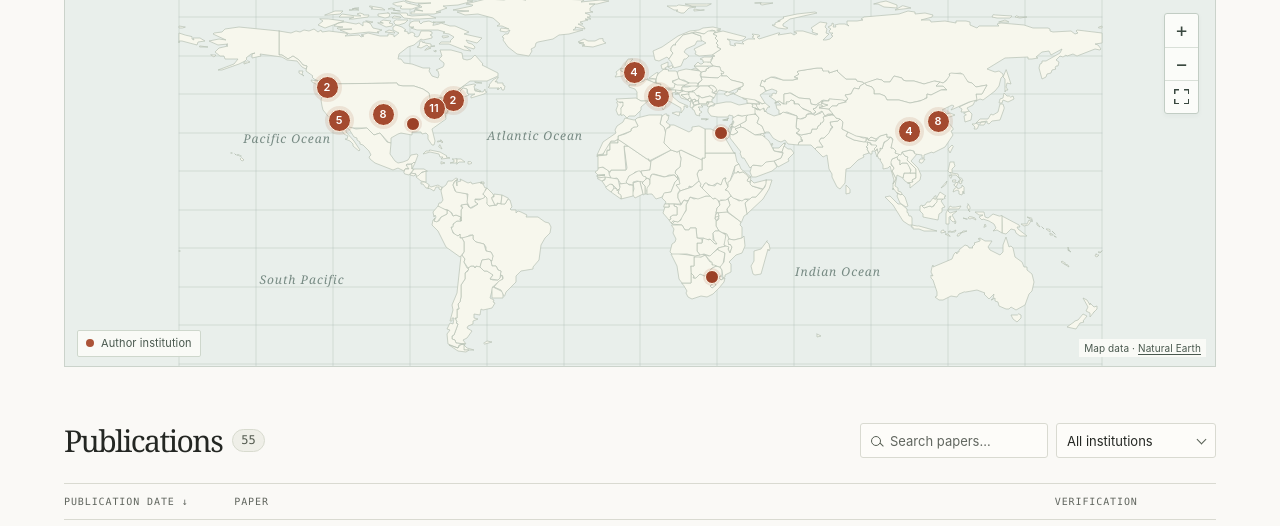
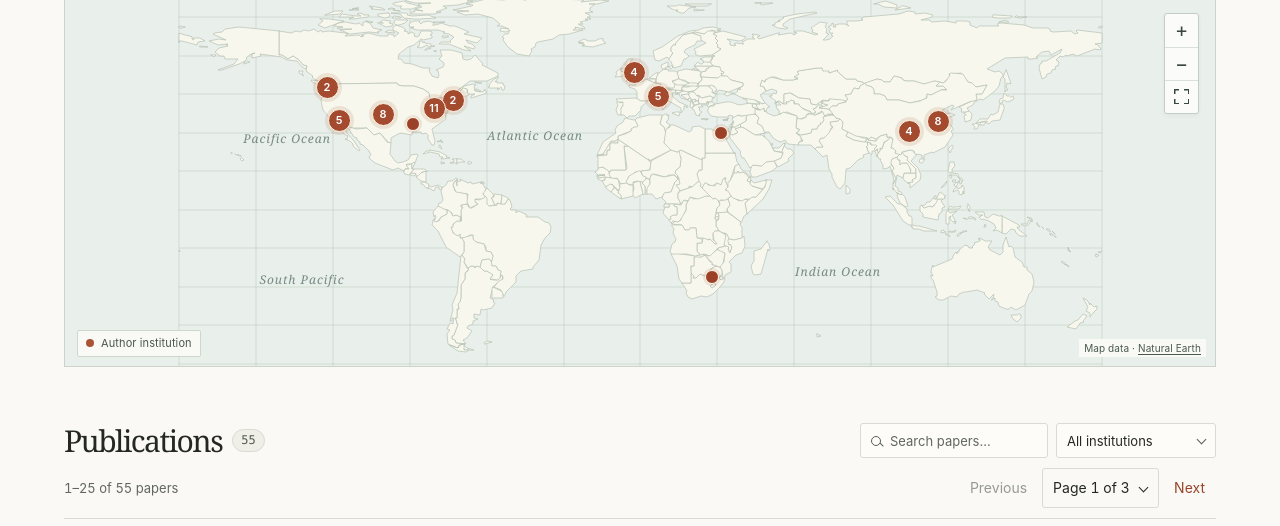
Before and after one commit to zilinzhuang/andes-usage, a plain HTML site: page index.html in a window 1280 px wide. Shown: the part 369-895 px from the top of the page. Drawn offline with Linux system fonts and the light colour scheme.

Commit message:
Paginate the publication list in groups of 25

```diff
--- a/assets/app.js
+++ b/assets/app.js
@@ -2,8 +2,10 @@
 
 const byId = (id) => document.getElementById(id);
 const locale = "en-US";
+const pageSize = 25;
 const institutions = new Map();
 let papers = [];
+let filteredPapers = [];
 let map;
 let markerLayer;
 let selected = "";
@@ -76,24 +78,61 @@ function searchText(paper) {
   return [paper.title, authors, paper.venue, paper.date, paper.usage, ...names].join(" ").toLocaleLowerCase(locale);
 }
 
-function refresh() {
-  const matched = papers.filter(p => p.search.includes(query));
-  const visible = matched.filter(p => !selected || p.institutions.includes(selected));
+function initPagination() {
+  for (const nav of document.querySelectorAll(".pagination")) {
+    nav.append(byId("page-controls").content.cloneNode(true));
+    const picker = nav.querySelector("select");
+    const changePage = page => {
+      renderPage(page);
+      const heading = byId("papers-heading");
+      heading.focus({preventScroll: true});
+      heading.scrollIntoView({block: "start", behavior: "instant"});
+    };
+    nav.querySelector(".previous-page").addEventListener("click", () => changePage(Number(picker.value) - 1));
+    nav.querySelector(".next-page").addEventListener("click", () => changePage(Number(picker.value) + 1));
+    picker.addEventListener("change", () => changePage(Number(picker.value)));
+  }
+}
+
+function renderPage(page = 1) {
+  const total = filteredPapers.length;
+  const pageCount = Math.ceil(total / pageSize);
+  const start = (page - 1) * pageSize;
+  const rows = filteredPapers.slice(start, start + pageSize);
   const list = byId("papers");
-  if (visible.length) {
-    list.replaceChildren(...visible.map(addPaperRow));
+  if (rows.length) {
+    list.replaceChildren(...rows.map(addPaperRow));
   } else {
     list.replaceChildren(element("p", "empty", "No matching papers. Try another search or institution."));
   }
   list.setAttribute("aria-busy", "false");
-  byId("visible-count").textContent = visible.length;
-  const filterActive = Boolean(query || selected);
-  byId("clear-filters").hidden = !filterActive;
-  byId("selection-note").textContent = filterActive
-    ? `${visible.length} of ${papers.length} papers${selected ? " · " + institutions.get(selected).name : ""}`
-    : "";
-  const matchingInstitutions = new Set(matched.flatMap(p => p.institutions));
-  renderMarkers([...institutions.values()].filter(inst => matchingInstitutions.has(inst.id)));
+
+  const noun = query || selected ? (total === 1 ? "match" : "matches") : (total === 1 ? "paper" : "papers");
+  byId("selection-note").textContent = pageCount > 1
+    ? `${start + 1}–${start + rows.length} of ${total} ${noun}`
+    : `${total} ${noun}`;
+  for (const nav of document.querySelectorAll(".pagination")) {
+    nav.hidden = pageCount < 2;
+    if (nav.hidden) continue;
+    const picker = nav.querySelector("select");
+    if (picker.length !== pageCount) {
+      picker.replaceChildren();
+      for (let number = 1; number <= pageCount; number++) {
+        picker.add(new Option(`Page ${number} of ${pageCount}`, number));
+      }
+    }
+    picker.value = String(page);
+    nav.querySelector(".previous-page").disabled = page === 1;
+    nav.querySelector(".next-page").disabled = page === pageCount;
+  }
+}
+
+function refresh() {
+  filteredPapers = papers.filter(p => p.search.includes(query) && (!selected || p.institutions.includes(selected)));
+  byId("visible-count").textContent = filteredPapers.length;
+  byId("clear-filters").hidden = !(query || selected);
+  renderPage();
+  refreshMarkersForQuery();
 }
 
 function chooseInstitution(id) {
@@ -259,6 +298,7 @@ async function start() {
   byId("paper-count").textContent = papers.length;
   byId("institution-count").textContent = institutions.size;
   byId("country-count").textContent = new Set([...institutions.values()].map(inst => inst.country).filter(Boolean)).size;
+  initPagination();
   byId("search").addEventListener("input", event => {
     query = event.target.value.trim().toLocaleLowerCase(locale);
     map?.closePopup();
--- a/assets/site.css
+++ b/assets/site.css
@@ -97,7 +97,18 @@ section[id] { scroll-margin-top: 20px; }
 .institution-select { width: 160px; }
 .institution-select select { appearance: none; padding: 0 25px 0 10px; text-overflow: ellipsis; }
 .institution-select::after { content: ""; position: absolute; top: 12px; right: 10px; width: 6px; height: 6px; border: solid #586055; border-width: 0 1.5px 1.5px 0; transform: rotate(45deg); pointer-events: none; }
-.results-info { display: flex; align-items: center; gap: 12px; min-height: 14px; margin: 4px 0 7px; color: var(--muted); font-size: 12px; }
+.results-toolbar { display: flex; align-items: center; justify-content: space-between; flex-wrap: wrap; gap: 6px 16px; margin: 10px 0; }
+.results-info { display: flex; align-items: center; gap: 12px; color: var(--muted); font-size: 13px; font-variant-numeric: tabular-nums; }
+#papers-heading { scroll-margin-top: 16px; }
+.pagination { display: flex; align-items: center; gap: 4px; font-size: 14px; line-height: 1.3; }
+.pagination-bottom { justify-content: flex-end; margin-top: 14px; }
+.pagination button, .page-picker select { min-height: 40px; padding: 0 10px; border: 1px solid transparent; border-radius: 3px; background: transparent; }
+.pagination button { color: var(--accent); }
+.pagination button:hover:enabled, .page-picker select:hover { background: #efefe8; }
+.pagination button:disabled { color: var(--muted); opacity: .65; cursor: default; }
+.page-picker { position: relative; }
+.page-picker select { appearance: none; border-color: var(--rule); padding-right: 28px; color: var(--ink); font-variant-numeric: tabular-nums; }
+.page-picker::after { content: ""; position: absolute; right: 12px; top: calc(50% - 4px); width: 6px; height: 6px; border: solid currentColor; border-width: 0 1.5px 1.5px 0; transform: rotate(45deg); pointer-events: none; }
 .results-info button { padding: 0; border: none; background: none; text-decoration: underline; text-underline-offset: 2px; color: var(--accent); }
 .column-head, .paper-row { display: grid; grid-template-columns: minmax(105px, 12%) minmax(0, 1fr) minmax(100px, 14%); gap: clamp(12px, 2.5vw, 34px); }
 .column-head { border-block: 1px solid var(--rule); padding: 10px 0; font: 10px/1.5 var(--mono); text-transform: uppercase; letter-spacing: .09em; color: var(--muted); }
@@ -153,7 +164,9 @@ section[id] { scroll-margin-top: 20px; }
   .filters label { flex: 1; min-width: 0; }
   .column-head { display: none; }
   #papers { border-top: 1px solid var(--rule); }
-  .results-info { min-height: 0; margin: 9px 0; }
+  .results-toolbar { margin: 8px 0; }
+  .pagination { margin-left: auto; }
+  .pagination button, .page-picker select { min-height: 44px; }
   .paper-row { display: flex; flex-direction: column; align-items: flex-start; gap: 5px; padding: 15px 0; }
   .paper-row time { font-size: 11px; }
   .evidence { margin-top: 3px; }
--- a/index.html
+++ b/index.html
@@ -56,15 +56,24 @@
 
     <section id="publications" class="publications" aria-labelledby="papers-heading">
       <div class="section-heading paper-heading">
-        <div class="heading-count"><h2 id="papers-heading">Publications</h2><span class="count-pill" id="visible-count" aria-label="Matching publications">–</span></div>
+        <div class="heading-count"><h2 id="papers-heading" tabindex="-1">Publications</h2><span class="count-pill" id="visible-count" aria-label="Matching publications">–</span></div>
         <div class="filters">
           <label class="search-box"><span class="magnifier" aria-hidden="true"></span><span class="sr-only">Search publications</span><input id="search" type="search" placeholder="Search papers…" autocomplete="off"></label>
           <label class="institution-select"><span class="sr-only">Filter by institution</span><select id="affiliation"><option value="">All institutions</option></select></label>
         </div>
       </div>
-      <div class="results-info"><span id="selection-note" role="status">Loading publications…</span><button id="clear-filters" type="button" hidden>Clear filters</button></div>
+      <div class="results-toolbar">
+        <div class="results-info"><span id="selection-note" role="status">Loading publications…</span><button id="clear-filters" type="button" hidden>Clear filters</button></div>
+        <nav class="pagination" aria-label="Publication pages above the list" hidden></nav>
+      </div>
       <div class="column-head" aria-hidden="true"><span>Publication date ↓</span><span>Paper</span><span>Verification</span></div>
       <div id="papers" aria-busy="true"></div>
+      <nav class="pagination pagination-bottom" aria-label="Publication pages below the list" hidden></nav>
+      <template id="page-controls">
+        <button type="button" class="previous-page" aria-label="Previous page" aria-controls="papers">Previous</button>
+        <label class="page-picker"><span class="sr-only">Jump to publication page</span><select aria-controls="papers"></select></label>
+        <button type="button" class="next-page" aria-label="Next page" aria-controls="papers">Next</button>
+      </template>
       <noscript><p>JavaScript displays the interactive atlas. <a href="data/papers.json">Read the publication data</a>.</p></noscript>
     </section>
 
```
